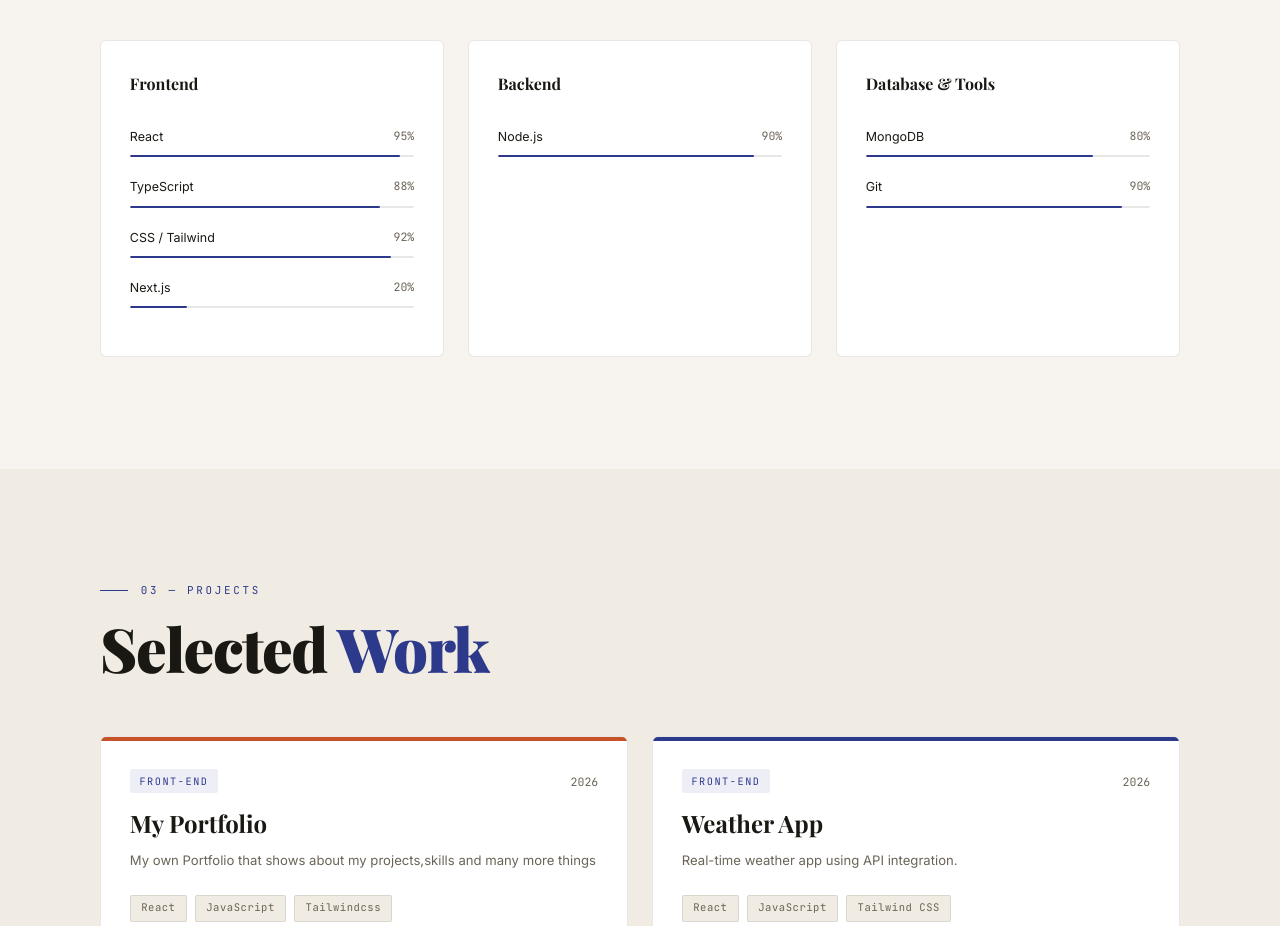
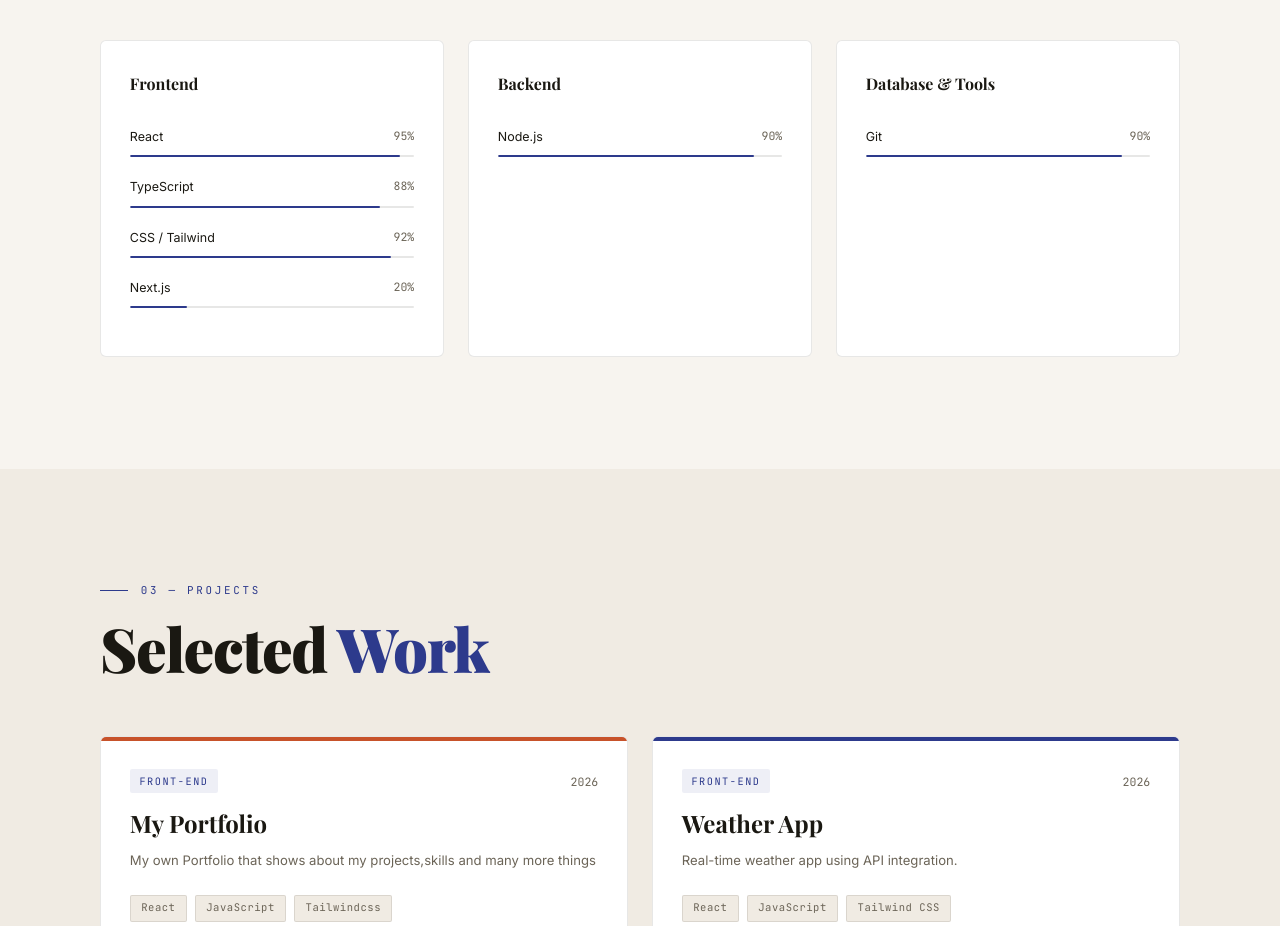
Before and after one commit to samarpatil/Portfolio, a React app: page / in a window 1280 px wide. Shown: the part 2000-2926 px from the top of the page. Built offline with nearby package versions, Linux system fonts and the light colour scheme; the HTML template or start-up script is replaced by a standard one.

Commit message:
Update skills set

```diff
--- a/src/App.jsx
+++ b/src/App.jsx
@@ -216,7 +216,6 @@ const SKILLS = [
   {
     cat: "Database & Tools",
     items: [
-      { n: "MongoDB", p: 80 },
       { n: "Git", p: 90 },
     ],
   },
```
